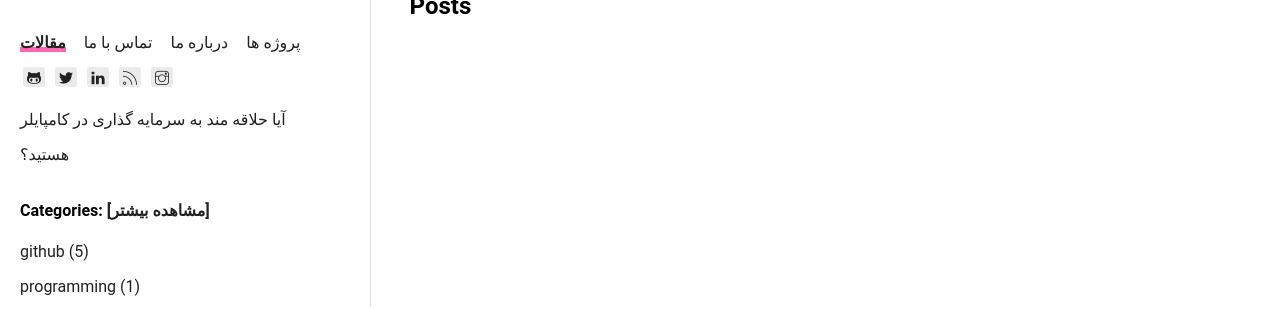
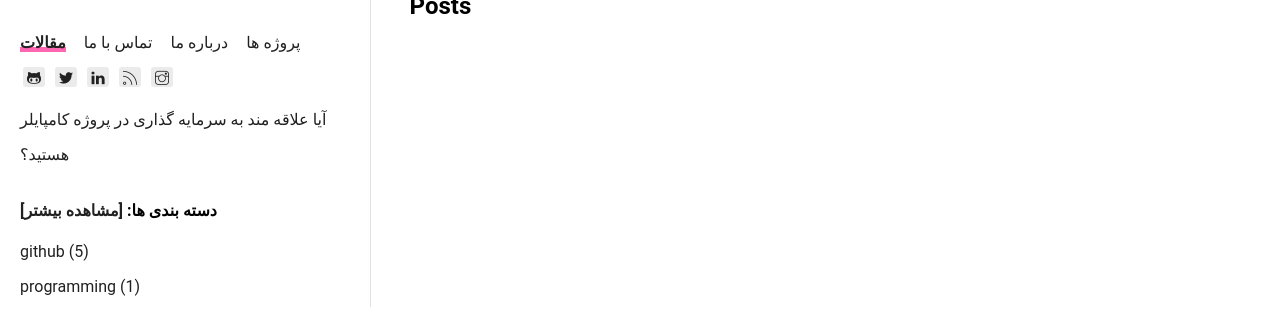
Before and after one commit to BaseMax/Fa.MaxBase.org, a Jekyll site: the page built from index.html, in a window 1280 px wide. Shown: the part 183-492 px from the top of the page. Built offline with Jekyll 4.4.1, drawn with Linux system fonts in a browser that asks for light colours.

Commit message:
Solve a typo problem

```diff
--- a/_layouts/index.html
+++ b/_layouts/index.html
@@ -43,11 +43,11 @@ layout: default
 
 				<ul class="list">
 					<li class="post-item">
-						<a href="https://github.com/One-Language">آیا حلاقه مند به سرمایه گذاری در کامپایلر هستید؟</a>
+						<a href="https://github.com/One-Language">آیا علاقه مند به سرمایه گذاری در پروژه کامپایلر هستید؟</a>
 					</li>
 				</ul>
 				<br>
-				<b>Categories: <a href="{{ site.url }}/category/">[مشاهده بیشتر]</a> </b>
+				<b>دسته بندی ها: <a href="{{ site.url }}/category/">[مشاهده بیشتر]</a> </b>
 				<ul class="list">
 					{% assign categories_list = site.categories %}
 						{% if categories_list.first[0] == null %}
```
